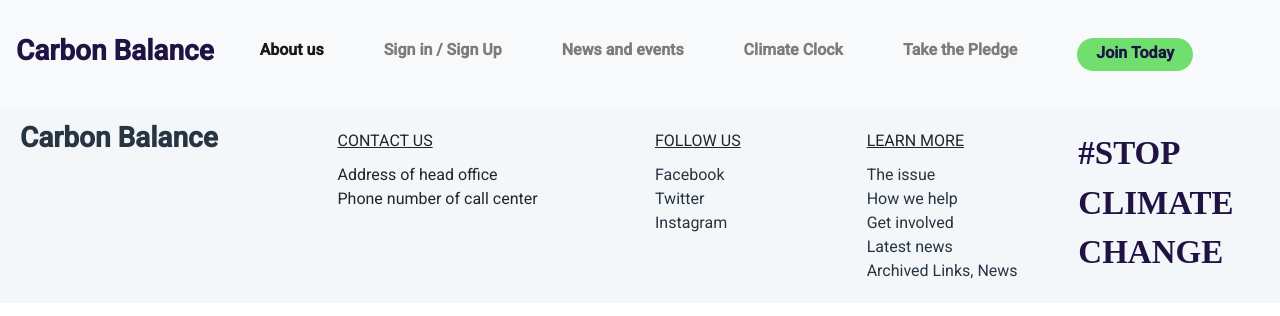
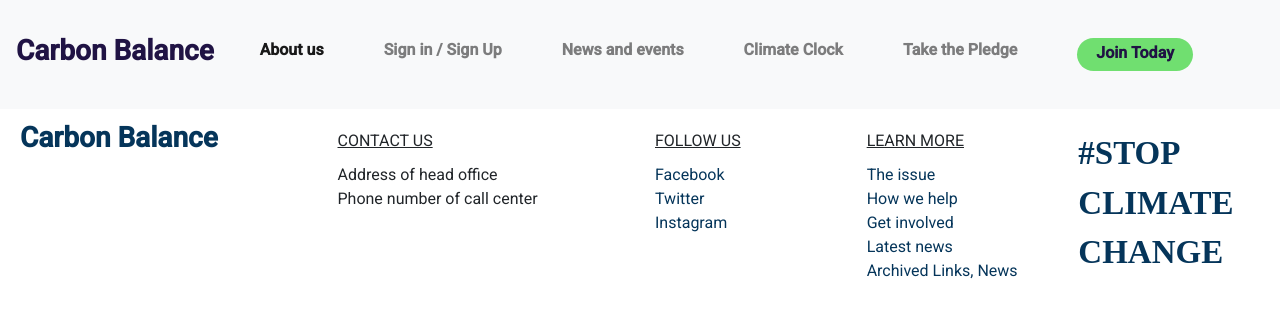
Before and after one commit to ojha-saurabh/Carbon-Balance, an Angular app: page /auth in a window 1280 px wide. Shown: the top 316 px of the page. Built offline with nearby package versions, Linux system fonts and the light colour scheme.

Commit message:
Calculate carbon

```diff
--- a/src/app/common/footer/footer.component.css
+++ b/src/app/common/footer/footer.component.css
@@ -1,8 +1,8 @@
 h3, strong {
-    color: rgb(39, 52, 65);
+    color: #05355A;
 }
 ul {
-    color: rgb(39, 52, 65);
+    color: #05355A;
     list-style-type: none;
 }
 
@@ -10,7 +10,7 @@ ul {
     margin-top: 10px;
 }
 div a {
-    color: rgb(39, 52, 65);
+    color: #05355A;
 }
 
 @media screen and (max-width: 600px) {
@@ -21,7 +21,7 @@ div a {
 }
 
 footer {
-    background-color: rgb(243, 247, 250);
+    background-color: #FFFFFF;
     /* margin: 10px auto 5px 20px; */
 }
 
@@ -34,7 +34,7 @@ footer {
     font-family: cursive;
     font-size: 33px;
     font-weight: bold;
-    color: hsl(256, 57%, 17%);
+    color: #05355A;
 }
 
 .site-name{
```
